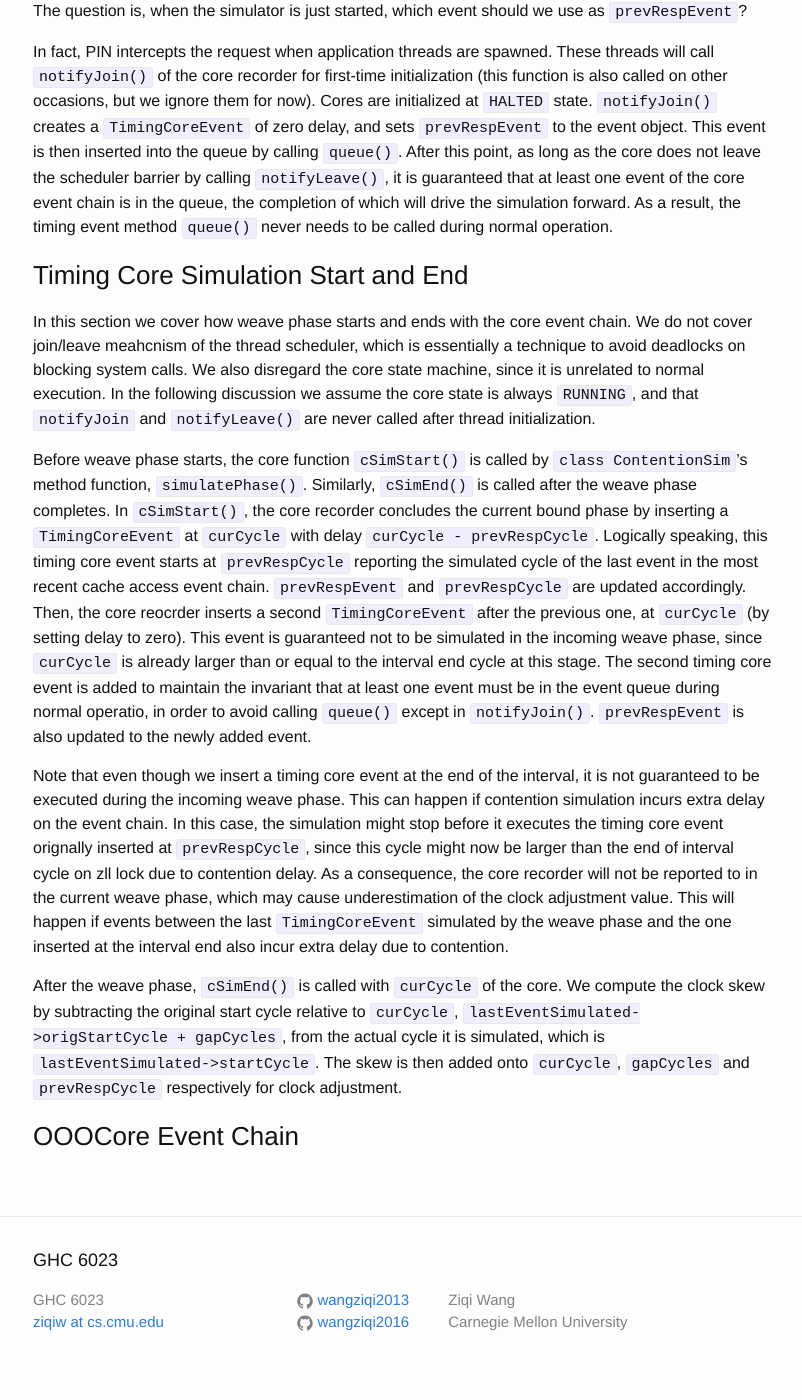
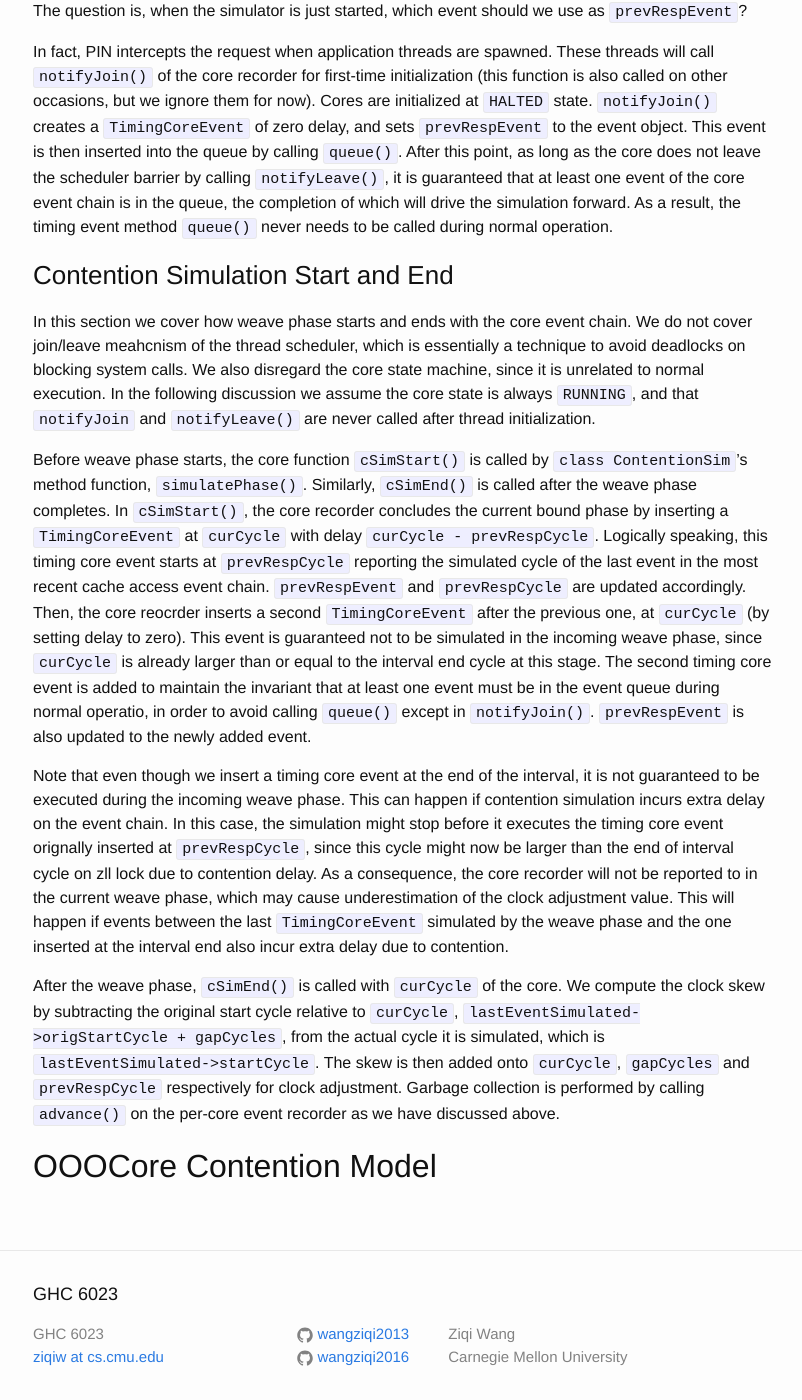
Before and after one commit to wangziqi2013/wangziqi2013.github.io, a Jekyll site: the page built from _posts/2019-01-22-understand-zsim-contention-sim.markdown, in a window 1280 px wide and 1400 px high, scrolled down 18189 px. Shown: the whole window, without its empty margins (237-1039 px from the left). Built offline with Jekyll 4.4.1, drawn with Linux system fonts in a browser that asks for light colours; some of the changed text lies outside the part shown.

Commit message:
Finish timing core

```diff
--- a/_posts/2019-01-22-understand-zsim-contention-sim.markdown
+++ b/_posts/2019-01-22-understand-zsim-contention-sim.markdown
@@ -571,7 +571,7 @@ depending on the size of the basic block (or the length of the memory access). T
 introduces a delay of `k > 1` intervals, although very unlikely since the static delay should be modeled in the bound
 phase.
 
-### Timing Core Recorder
+### Core Recorder
 
 The core itself also maintains an event chain, which connects all memory accesses made by the core in the order that they
 are performed. The core may also add extra events to ensure proper ordering of actions within its pipeline, or to track
@@ -622,7 +622,7 @@ all simulated in the next weave phase due to some events being enqueued into cyc
 This would suggest that the core should track and update all `TimingCoreEvent` objects it has generated but not yet simulated,
 which is more complicated than simply using the zll cycle.
 
-### Timing Core Event Chain
+### Core Event Chain
 
 The core recorder's method `recordAccess()` first checks the stack bottom to determine whether an eviction record is present
 in addition to the access record. Note that the function argument `startCycle` is the cycle the cache access is started,
@@ -665,7 +665,7 @@ core does not leave the scheduler barrier by calling `notifyLeave()`, it is guar
 core event chain is in the queue, the completion of which will drive the simulation forward. As a result, the timing event
 method `queue()` never needs to be called during normal operation.
 
-### Timing Core Simulation Start and End
+### Contention Simulation Start and End
 
 In this section we cover how weave phase starts and ends with the core event chain. We do not cover join/leave meahcnism
 of the thread scheduler, which is essentially a technique to avoid deadlocks on blocking system calls. We also disregard
@@ -694,7 +694,7 @@ end also incur extra delay due to contention.
 After the weave phase, `cSimEnd()` is called with `curCycle` of the core. We compute the clock skew by subtracting the
 original start cycle relative to `curCycle`, `lastEventSimulated->origStartCycle + gapCycles`, from the actual cycle it
 is simulated, which is `lastEventSimulated->startCycle`. The skew is then added onto `curCycle`, `gapCycles` and `prevRespCycle`
-respectively for clock adjustment.
+respectively for clock adjustment. Garbage collection is performed by calling `advance()` on the per-core event recorder
+as we have discussed above.
 
-
-### OOOCore Event Chain
+## OOOCore Contention Model
```
Also changed, not shown: other parts of _posts/2019-01-22-understand-zsim-contention-sim.markdown (+1 -1 lines).
